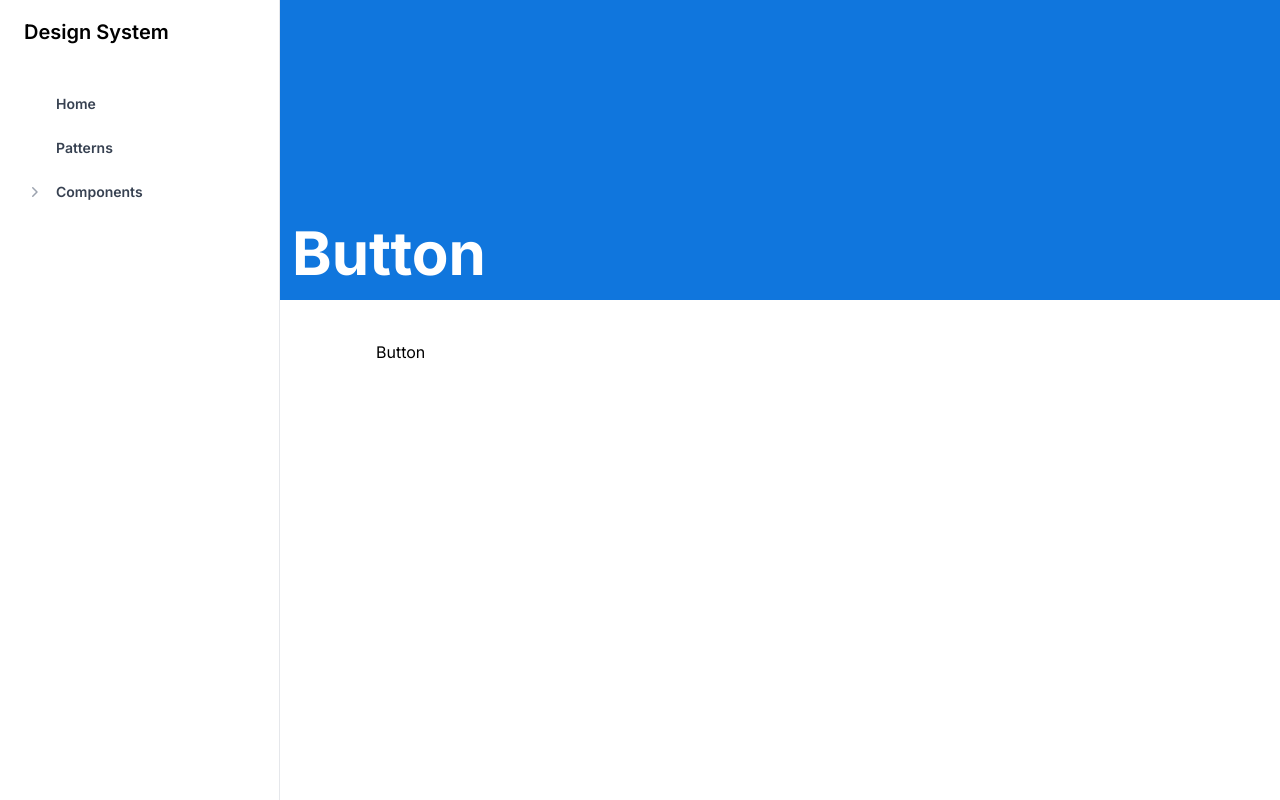
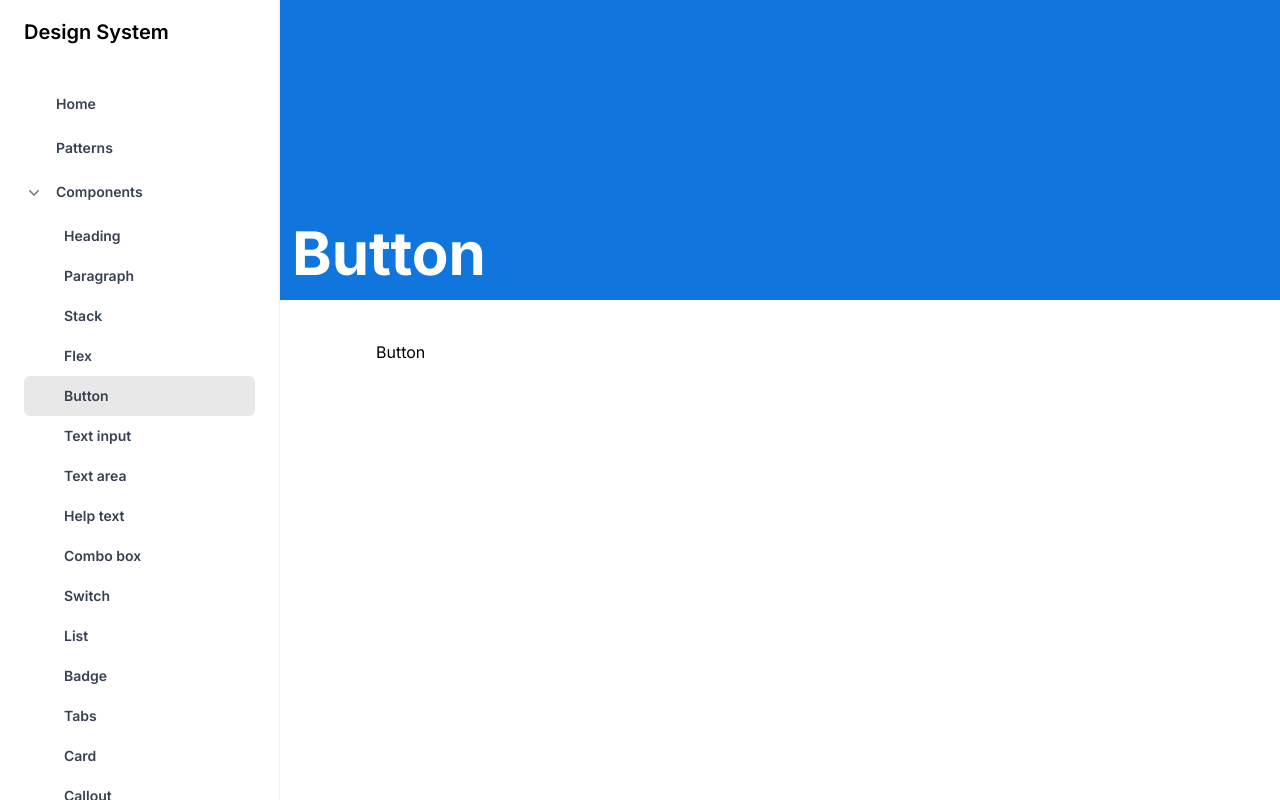
Before and after one commit to totisama/design-system, a Next.js app: page /components/button in a window 1280 px wide. Built offline with nearby package versions, Linux system fonts and the light colour scheme.

Commit message:
change colors

```diff
--- a/src/components/side-bar-item.tsx
+++ b/src/components/side-bar-item.tsx
@@ -16,7 +16,7 @@ export const SideBarItem = ({
   return (
     <Link
       className={classNames(
-        isActive ? 'bg-gray-200' : 'hover:bg-gray-200',
+        isActive ? 'bg-[#8d8d8d33]' : 'hover:bg-[#8d8d8d33]',
         'block rounded-md py-2 pl-10 pr-2 text-sm font-semibold leading-6 text-gray-700'
       )}
       href={href}
--- a/src/components/side-bar.tsx
+++ b/src/components/side-bar.tsx
@@ -15,7 +15,7 @@ export default function SideBar() {
   const pathname = usePathname()
 
   return (
-    <aside className='[grid-area:aside] flex grow flex-col gap-y-5 overflow-y-auto border-r border-gray-200 bg-white px-6'>
+    <aside className='[grid-area:aside] flex grow flex-col gap-y-5 overflow-y-auto border-r border-[#F0F3F4] bg-white px-6'>
       <div className='flex h-16 shrink-0 items-center'>
         {/* <img
           className='h-8 w-auto'
@@ -42,12 +42,17 @@ export default function SideBar() {
                     {item.name}
                   </SideBarItem>
                 ) : (
-                  <Disclosure as='div'>
+                  <Disclosure
+                    as='div'
+                    defaultOpen={pathname.includes('components')}
+                  >
                     {({ open }) => (
                       <>
                         <DisclosureButton
                           className={classNames(
-                            isActive ? 'bg-gray-200' : 'hover:bg-gray-200',
+                            isActive
+                              ? 'bg-[#8d8d8d33]'
+                              : 'hover:bg-[#8d8d8d33]',
                             'flex w-full items-center gap-x-3 rounded-md p-2 text-left text-sm font-semibold leading-6 text-gray-700'
                           )}
                         >
```
